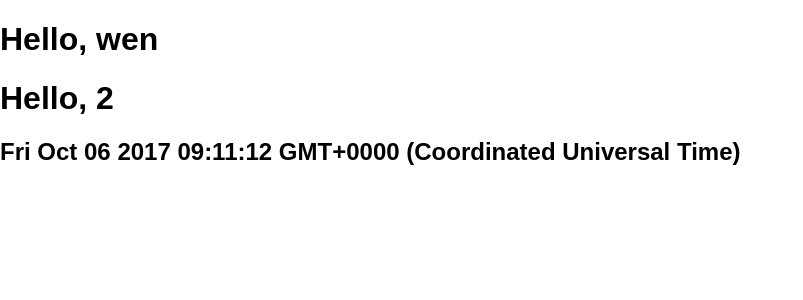
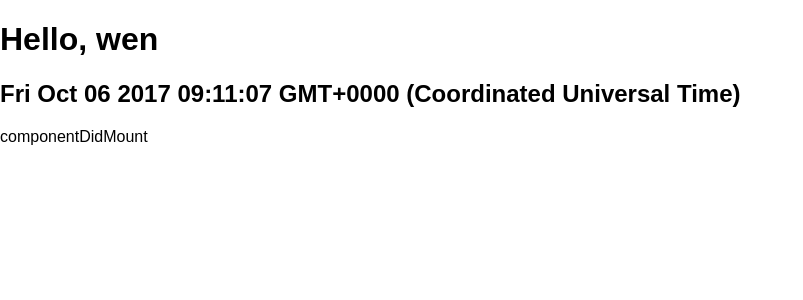
Before and after one commit to wfwuestc/react-series, a React (Create React App) app: page / in a window 1280 px wide. Shown: the top 300 px of the page, without its empty margins (0-803 px from the left). Built offline with nearby package versions, Linux system fonts and the light colour scheme.

Commit message:
Where can setState?

```diff
--- a/src/Welcome.js
+++ b/src/Welcome.js
@@ -4,43 +4,57 @@ class Welcome extends React.Component {
     super(props)
     this.state = {
       date: new Date(),
-      count:1
+      test:1
     }
 
-
-    setInterval(() => { // 搜索「JS 箭头函数 MDN」
-      this.setState({
-        date: new Date(), // 更新 date
-      })
-    },1000)
-
+    console.log('初始化完毕了')
 
   }
   componentWillMount() {
-    this.setState({count: this.state.count + 1});
-    this.setState({count: this.state.count + 1});
-    this.setState({count: this.state.count + 1});
+    this.setState({
+      date: new Date(), // 更新 date
+      test: 'componentWillMount'
+    })
     console.log('要进行载入了')
-  }
-  componentDidMount() {
-    console.log('载入完毕了')
-  }
-  componentWillUpdate() {
-    console.log('要更新了')
-  }
-  componentDidUpdate() {
-    console.log('更新完毕了')
   }
   render() {
     console.log('嗯，这里是 render')
     return (
         <div>
-
           <h1>Hello, {this.props.name}</h1>
-          <h1>Hello, {this.state.count}</h1>
           <h2>{this.state.date.toString()}</h2>
+          <p>{this.state.test}</p>
         </div>
     )
+  }
+  componentDidMount(){
+    this.setState({
+      date: new Date(), // 更新 date
+      test: 'componentDidMount'
+    })
+    console.log('已经挂载到页面里了')
+  }
+  componentWillReceiveProps(){
+    this.setState({
+      date: new Date(), // 更新 date
+      test: 'componentWillReceiveProps'
+    })
+  }
+
+  componentWillUpdate(){
+    // this.setState({
+    //   date: new Date(), // 更新 date
+    //   test: 'componentWillUpdate'
+    // })
+  }
+  componentDidUpdate(){
+    // this.setState({
+    //   date: new Date(), // 更新 date
+    //   test: 'componentDidUpdate'
+    // })
+  }
+  componentWillUnmount(){
+    console.log('要死了')
   }
 }
 
```
